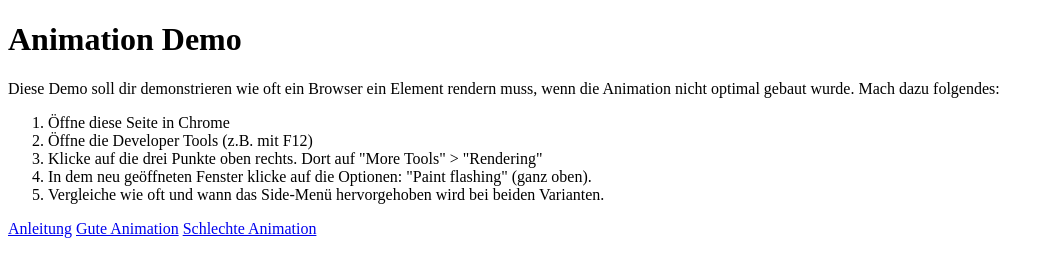
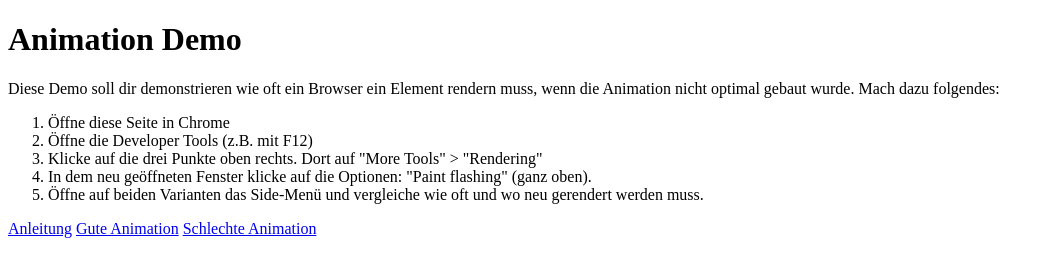
Before and after one commit to niklassy/animation-performance, a plain HTML site: page index.html in a window 1280 px wide. Shown: the whole page, without its empty margins (0-1054 px from the left). Drawn offline with Linux system fonts and the light colour scheme.

Commit message:
update description

```diff
--- a/index.html
+++ b/index.html
@@ -16,7 +16,7 @@
         <li>Öffne die Developer Tools (z.B. mit F12)</li>
         <li>Klicke auf die drei Punkte oben rechts. Dort auf "More Tools" > "Rendering"</li>
         <li>In dem neu geöffneten Fenster klicke auf die Optionen: "Paint flashing" (ganz oben).</li>
-        <li>Vergleiche wie oft und wann das Side-Menü hervorgehoben wird bei beiden Varianten.</li>
+        <li>Öffne auf beiden Varianten das Side-Menü und vergleiche wie oft und wo neu gerendert werden muss.</li>
     </ol>
     <a href="index.html">Anleitung</a>
     <a href="good_animation.html">Gute Animation</a>
```
